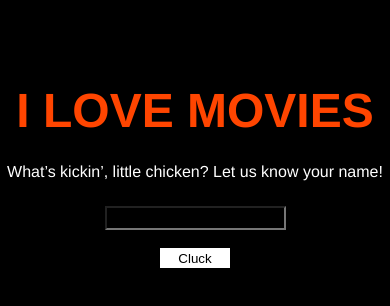
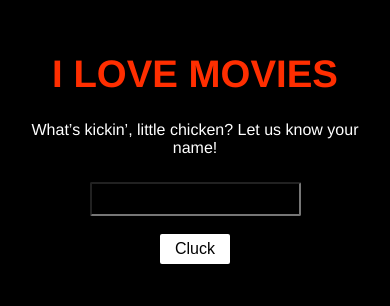
Before and after one commit to RobinMagnevik/I-Love-Movies, a React (Create React App) app: page / in a window 390 px wide. Shown: the part 264-570 px from the top of the page. Built offline with nearby package versions, Linux system fonts and the light colour scheme; no server answers.

Commit message:
css & responsivitet start page, amended buttons etc

```diff
--- a/src/cssFolder/startPageForm.css
+++ b/src/cssFolder/startPageForm.css
@@ -16,7 +16,7 @@
   }
 }
 
-.startPageDiv{
+.startPageDiv {
   width: 100%;
   height: 100%;
   position: absolute;
@@ -26,49 +26,68 @@
   background-color: black;
 }
 
-.startPageInnerDiv{
-	/* margin-top: 48px; */
-	width: 500px;
-	height: 150px;
+.startPageInnerDiv {
   background-color: black;
   align-self: center;
 }
 
-.startPageheader{
+.startPageheader {
   font-size: 3em;
-	color: orangered;
+  color: #ff2e00;
   background-color: black;
 }
-.startPageWelcomePhrase{
+
+.startPageWelcomePhrase {
   background-color: black;
   color: white;
   margin-top: 25px;
+  font-size: 1.5em;
+  padding: 0 15px 0 15px;
 }
 
-.startPageInput{
-height: 20px;
+.startPageInput {
+  height: 30px;
+  font-size: 1em;
   margin-top: 25px;
   text-align: center;
   background-color: black;
+  border-radius: 2px;
 }
 
-.startPageWelcomeButton{
+.startPageInput:focus{
+	outline: none;
+	border: 2px solid #ff2e00;
+}
+
+.startPageWelcomeButton {
   background-color: white;
   color: black;
-	height: 20px;
+  height: 30px;
   width: 70px;
-	border: 2px solid white;
+  font-size: 1em;
+  border: none;
   cursor: pointer;
+  border-radius: 2px;
 }
 
-.startPageForm{
+.startPageWelcomeButton:hover {
+  background-color: #ff2e00;
+  color: white;
+}
+
+.startPageForm {
   background-color: black;
 }
 
-.welcomeBackForm{
+.welcomeBackForm {
   background-color: black;
 }
 
-/* .welcomeHeaderText{
-	text-align: center;
-} */
+@media screen and (max-width: 400px) {
+	.startPageheader {
+		font-size: 2.4em;
+	  }
+	  .startPageWelcomePhrase {
+		font-size: 1em;
+	  }
+}
```
Lines whose indentation alone changed are shown as unchanged.
